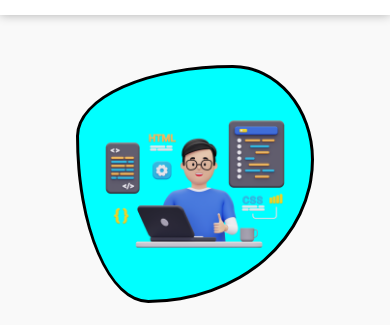
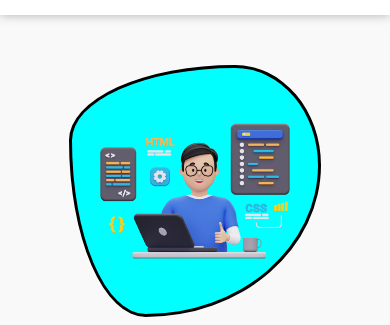
Before and after one commit to Jadiger/portfolio, a plain HTML site: page index.html in a window 390 px wide. Shown: the part 75-400 px from the top of the page. Drawn offline with Linux system fonts and the light colour scheme.

Commit message:
edit container mobile

```diff
--- a/sass/_responsive.scss
+++ b/sass/_responsive.scss
@@ -150,7 +150,7 @@
     }
     .container {
         width: 100%;
-        padding: 0 25px;
+        padding: 0 15px;
     }
     .main {
         &__text-title {
```
Also changed, not shown: css/style.css.
